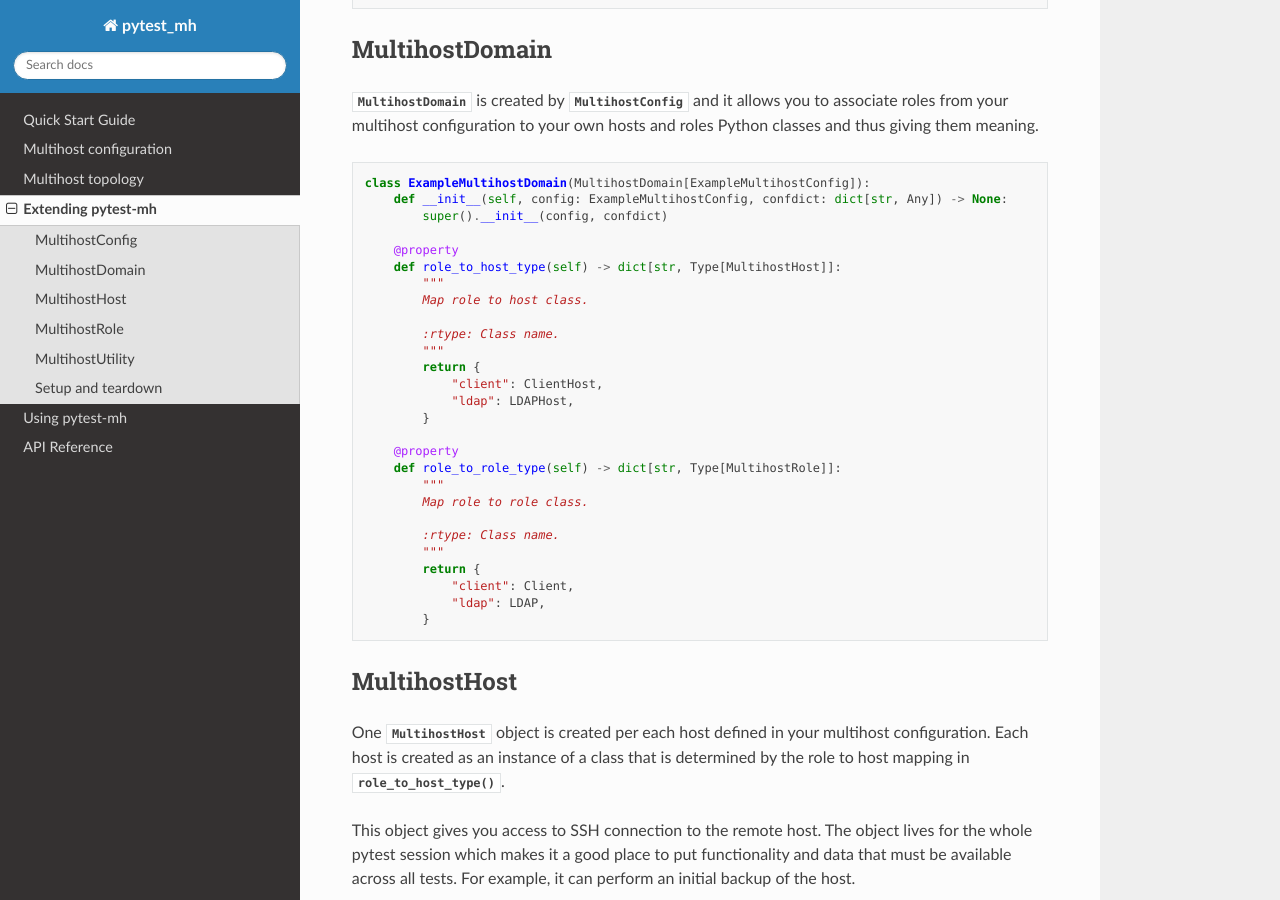
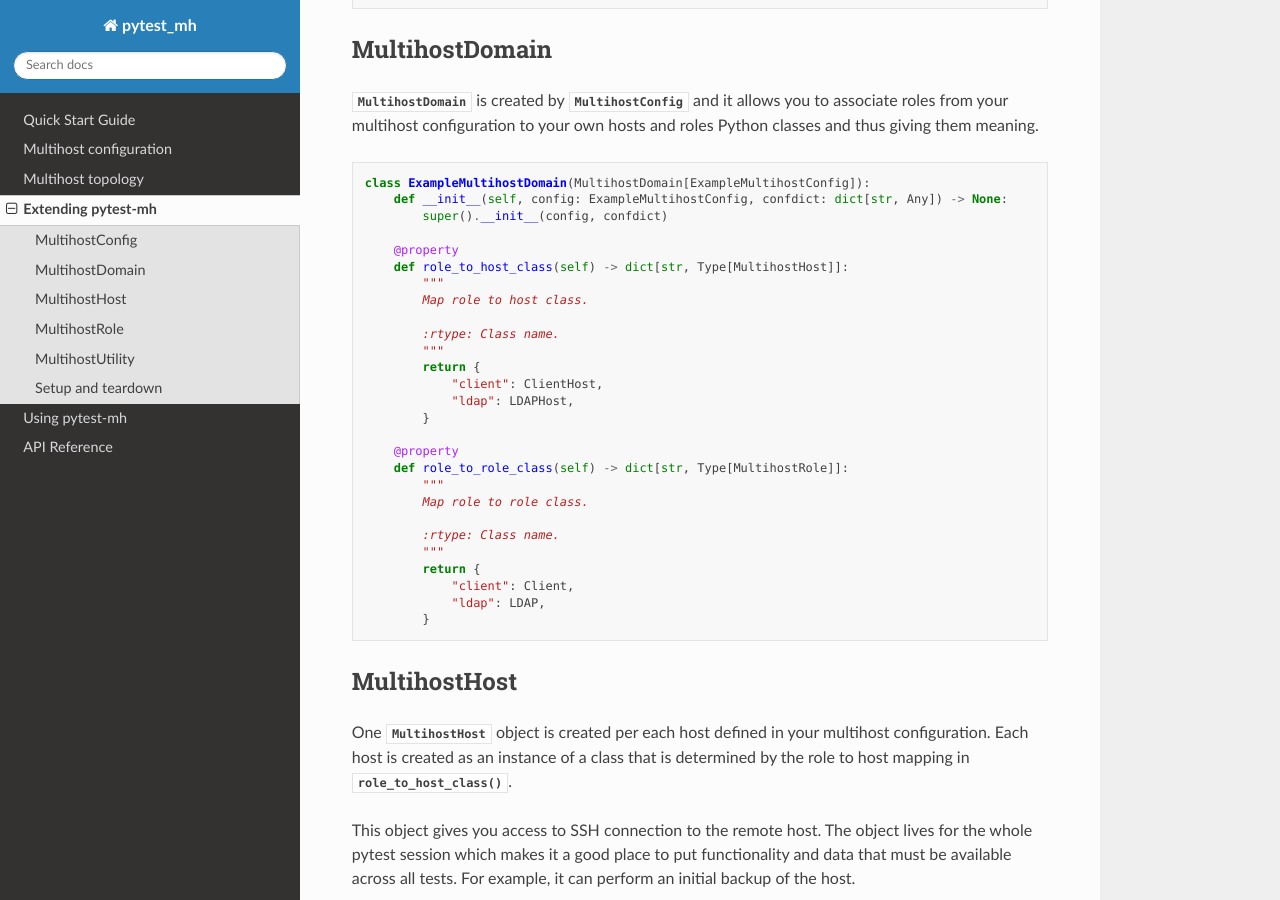
Before and after one commit to next-actions/pytest-mh, a Sphinx documentation site: the page built from docs/classes.rst, in a window 1280 px wide and 900 px high, scrolled down 2163 px. Built offline with Sphinx 7.4.7 and the Read the Docs theme 2.0.0, drawn with Linux system fonts in a browser that asks for light colours.

Commit message:
multihost: rename role_to_*_type to role_to_*_class

```diff
--- a/docs/classes.rst
+++ b/docs/classes.rst
@@ -93,7 +93,7 @@ giving them meaning.
             super().__init__(config, confdict)
 
         @property
-        def role_to_host_type(self) -> dict[str, Type[MultihostHost]]:
+        def role_to_host_class(self) -> dict[str, Type[MultihostHost]]:
             """
             Map role to host class.
 
@@ -105,7 +105,7 @@ giving them meaning.
             }
 
         @property
-        def role_to_role_type(self) -> dict[str, Type[MultihostRole]]:
+        def role_to_role_class(self) -> dict[str, Type[MultihostRole]]:
             """
             Map role to role class.
 
@@ -122,7 +122,7 @@ MultihostHost
 One :class:`~pytest_mh.MultihostHost` object is created per each host defined in
 your multihost configuration. Each host is created as an instance of a class
 that is determined by the role to host mapping in
-:meth:`~pytest_mh.MultihostDomain.role_to_host_type`.
+:meth:`~pytest_mh.MultihostDomain.role_to_host_class`.
 
 This object gives you access to SSH connection to the remote host. The object
 lives for the whole pytest session which makes it a good place to put
```
Also changed, not shown: 2 other files.
